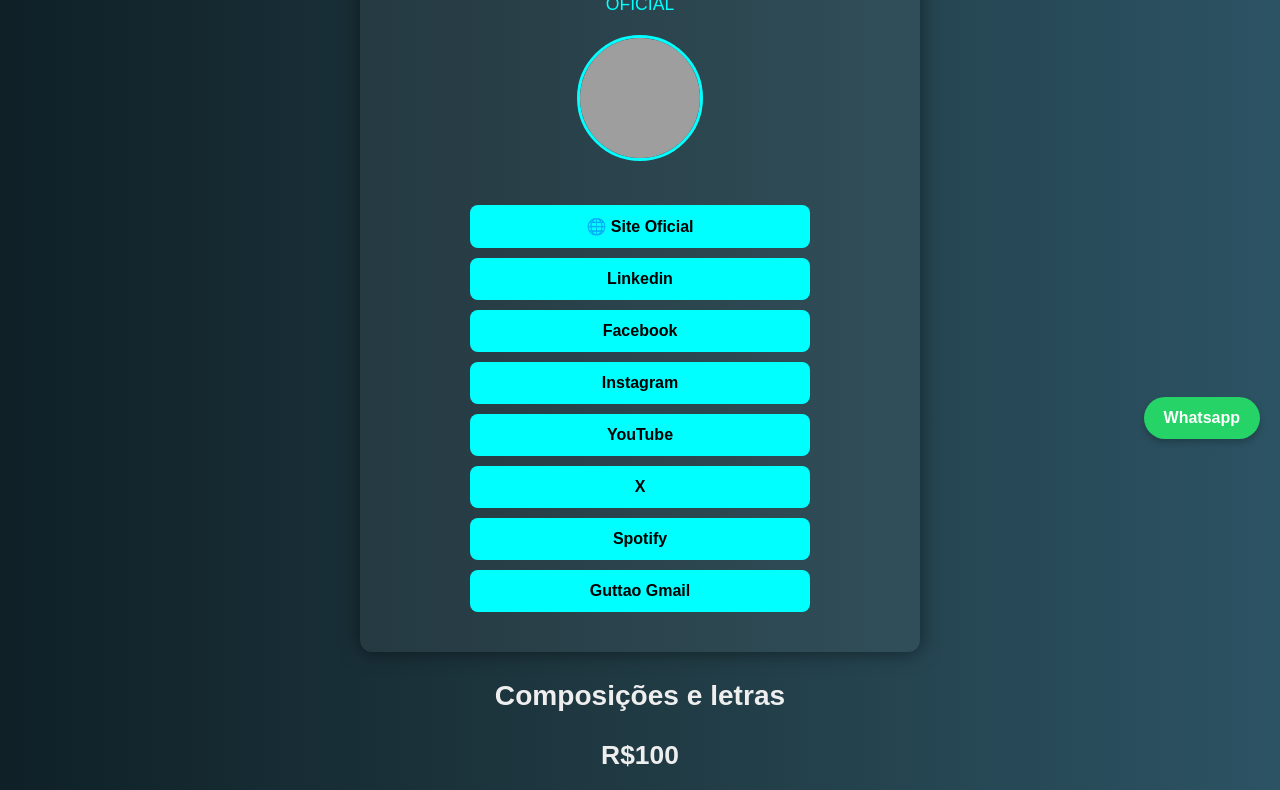
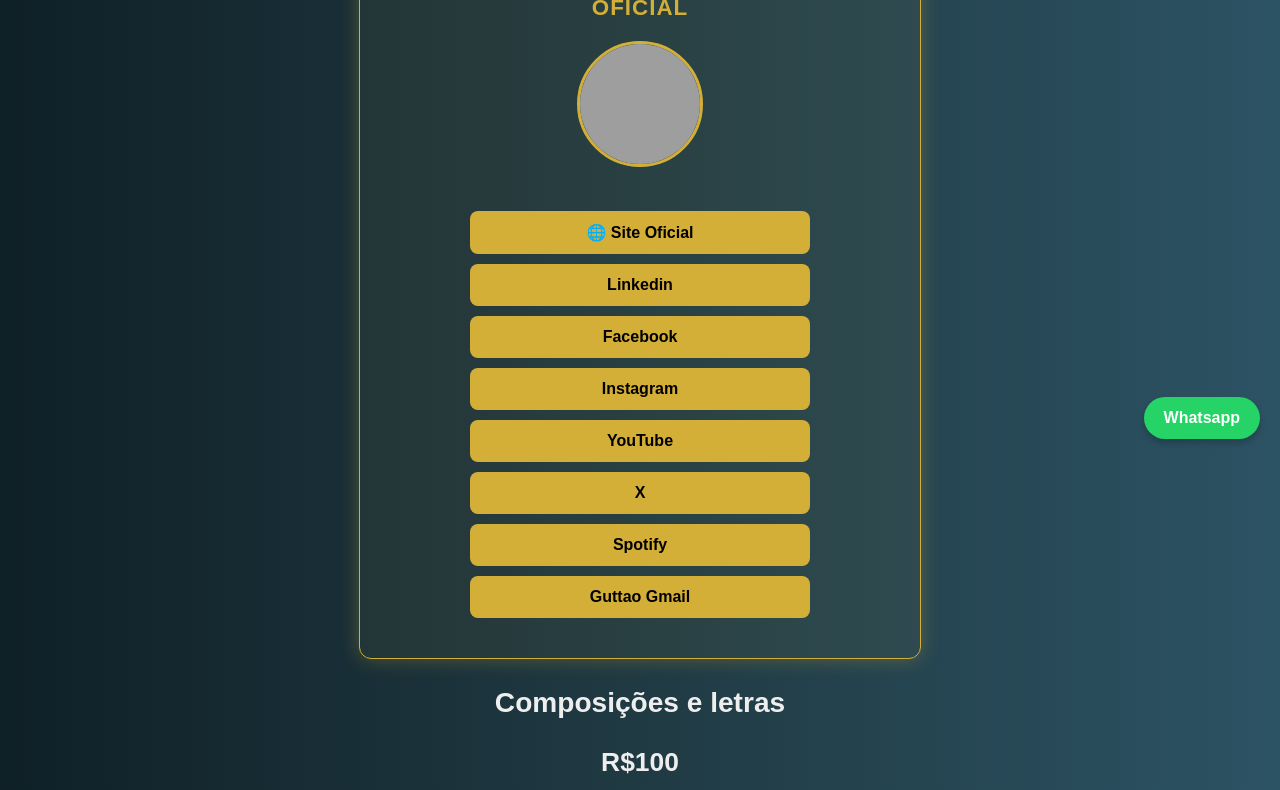
Before and after one commit to guttao-records/guttao-records, a plain HTML site: page index.html in a window 1280 px wide. Shown: the part 341-1131 px from the top of the page. Drawn offline with Linux system fonts and the light colour scheme; grey boxes are pictures that could not be loaded.

Commit message:
Update index.html

```diff
--- a/index.html
+++ b/index.html
@@ -31,40 +31,44 @@
       padding: 40px 20px;
     }
     .card {
-      background-color: rgba(255, 255, 255, 0.05);
+      background-color: rgba(212, 175, 55, 0.05);
+      border: 1px solid #d4af37;
       border-radius: 12px;
       padding: 30px;
       max-width: 500px;
       margin: auto;
-      box-shadow: 0 0 20px rgba(0,0,0,0.5);
+      box-shadow: 0 0 20px rgba(212, 175, 55, 0.3);
     }
-    h1 {
+ h1 {
       font-size: 2.8em;
       margin-bottom: 10px;
       letter-spacing: 2px;
+      color: #d4af37;
     }
-    .tagline {
-      font-size: 1.1em;
-      color: #00ffff;
+   .tagline {
+      font-size: 1.4em;
+      font-weight: bold;
       margin-bottom: 20px;
+      letter-spacing: 1px;
+      color: #d4af37;
     }
-    .profile-pic {
+ .profile-pic {
       width: 120px;
       height: 120px;
       border-radius: 50%;
       object-fit: cover;
       margin-bottom: 20px;
-      border: 3px solid #00ffff;
+      border: 3px solid #d4af37;
     }
     p {
       font-size: 1.1em;
       margin-bottom: 20px;
-    }
+   }
     a.button {
       display: block;
       margin: 10px auto;
       padding: 12px 20px;
-      background-color: #00ffff;
+      background-color: #d4af37;
       color: #000;
       text-decoration: none;
       border-radius: 8px;
@@ -74,7 +78,7 @@
       transition: background 0.3s;
     }
     a.button:hover {
-      background-color: #00cccc;
+      background-color: #bfa335;
     }
   </style>
 </head>
```
